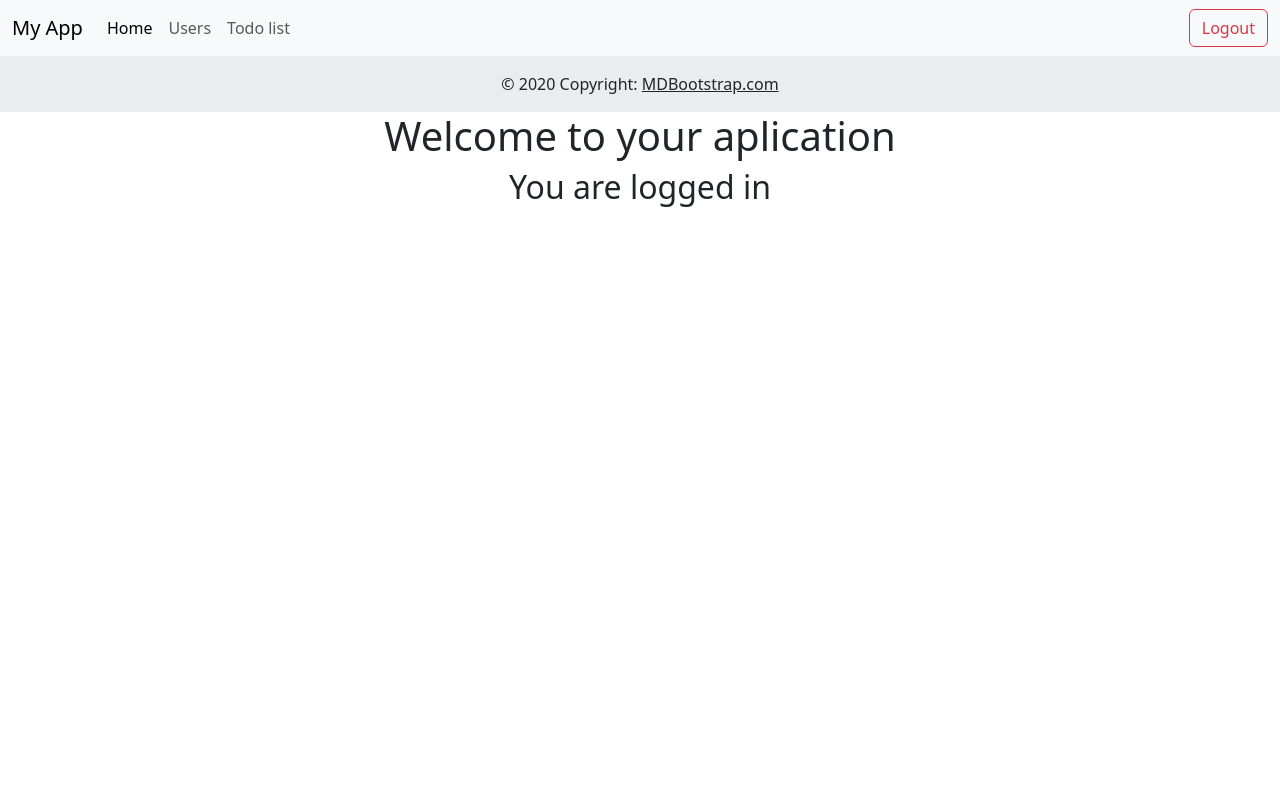
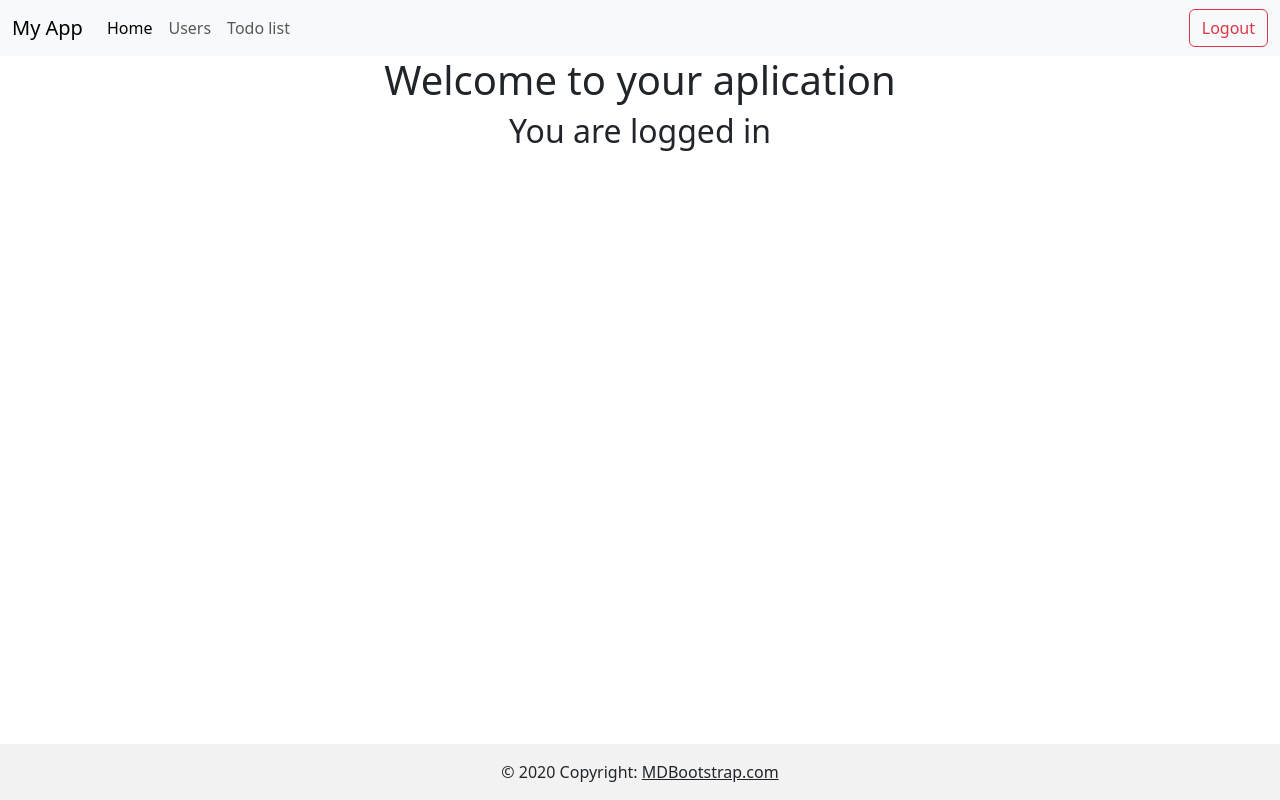
Before and after one commit to Teomendonca/AngularProject, an Angular app: page /app in a window 1280 px wide. Built offline with nearby package versions, Linux system fonts and the light colour scheme.

Commit message:
footer fix

```diff
--- a/src/app/footer/footer.component.css
+++ b/src/app/footer/footer.component.css
@@ -0,0 +1,5 @@
+.footer{
+    position: fixed;
+    bottom: 0;
+    width: 100%;
+}
--- a/src/app/footer/footer.component.html
+++ b/src/app/footer/footer.component.html
@@ -1,4 +1,4 @@
-<footer class="bg-body-tertiary text-center text-lg-start">
+<footer class="footer">
     <!-- Copyright -->
     <div class="text-center p-3" style="background-color: rgba(0, 0, 0, 0.05);">
       © 2020 Copyright:
--- a/src/app/home/home.component.html
+++ b/src/app/home/home.component.html
@@ -2,6 +2,7 @@
 <app-carousel></app-carousel>
 <app-lista-cliente></app-lista-cliente> -->
 <app-nav-bar></app-nav-bar>
+<router-outlet></router-outlet>
 <app-footer></app-footer>
-<router-outlet></router-outlet>
+
 <!-- componentes principais possuem o router-outlet -->
--- a/src/app/home/pages/add-users/add-users.component.html
+++ b/src/app/home/pages/add-users/add-users.component.html
@@ -1 +1,19 @@
-<p>add-users works!</p>
+<div>
+    <h1>Adiionar Usuário</h1>
+    <div>
+        <!-- add forms -->
+        <form>
+            <div class="form-outline mb-4">
+                <label class="form-label" for="form3Example1cg">Nome Completo</label>
+                <input type="text" formControlName="name" class="form-control form-control-lg">
+
+                <!-- ERROR -->
+                <!-- <div *ngIf="signupForm.get('name')?.invalid && (signupForm.get('name')?.dirty || signupForm.get('name')?.touched)">
+                  <div class="text-danger">Nome é obrigatório</div>
+                </div> -->
+                <!-- ERROR -->
+
+              </div>
+        </form>
+    </div>
+</div>
```
